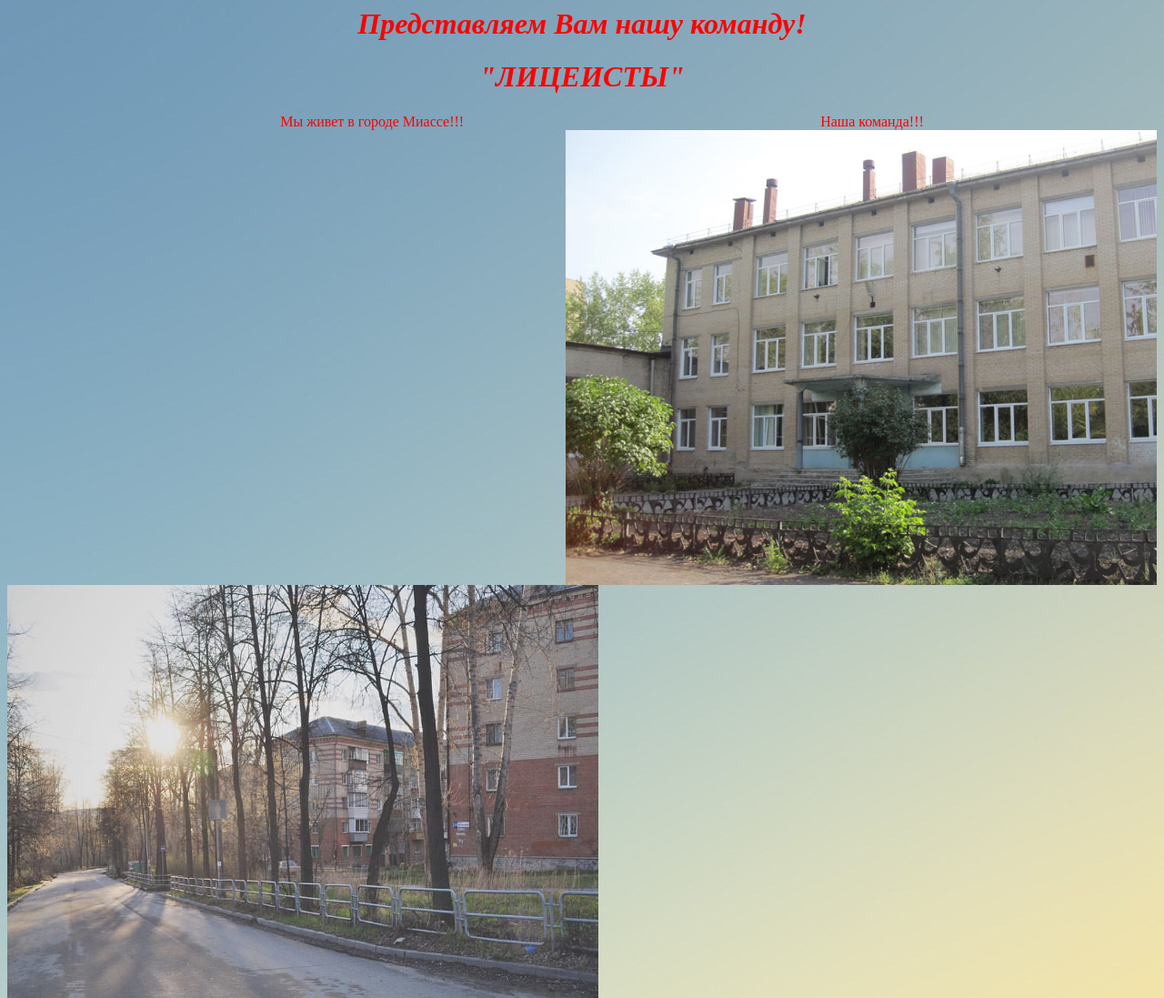
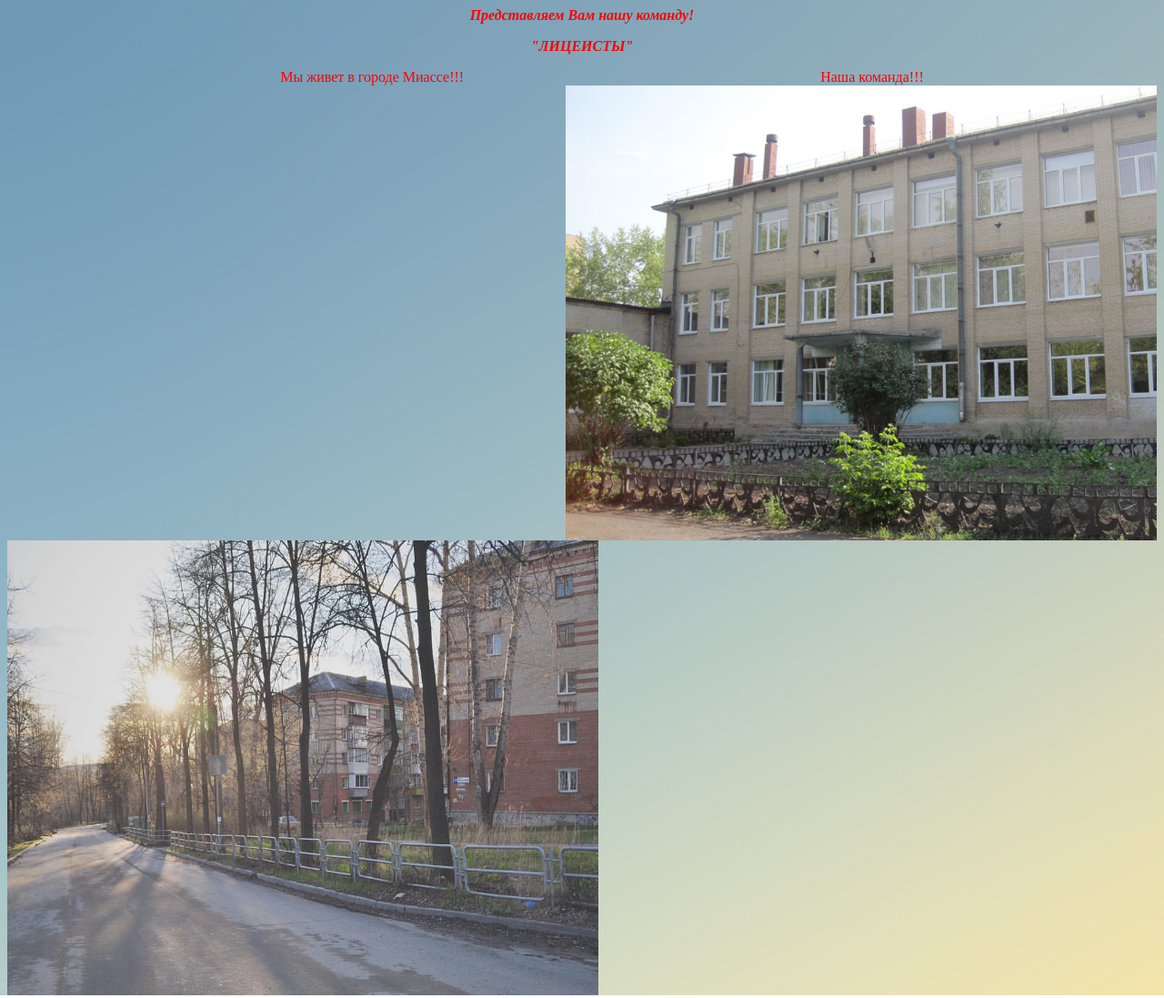
Before and after one commit to kmurych/my_first_exp, a plain HTML site: page Index.html in a window 1280 px wide. Shown: the top 1097 px of the page at 91% size. Drawn offline with Linux system fonts and the light colour scheme.

Commit message:
Update Index.html

```diff
--- a/Index.html
+++ b/Index.html
@@ -8,8 +8,8 @@
   }
   </style>
 <BODY background="kZzSiI-bDGE.jpg" id="main">
-<H1 align="center">  <b> <I> Представляем Вам нашу команду! </i> </b>  </H1>
-<p> <h1 align="center">  <b> <I> "ЛИЦЕИСТЫ" </i> </b>  </H1>
+  <b> <I> Представляем Вам нашу команду! </i> </b>
+<p>   <b> <I> "ЛИЦЕИСТЫ" </i> </b>
 <p>  &nbsp;&nbsp;&nbsp;&nbsp;&nbsp;&nbsp;&nbsp;&nbsp;&nbsp;&nbsp;&nbsp;Мы живет в городе Миассе!!!
  &nbsp; &nbsp;&nbsp;&nbsp;&nbsp;&nbsp;&nbsp;&nbsp;&nbsp;&nbsp;&nbsp;&nbsp;&nbsp;&nbsp;&nbsp;&nbsp;&nbsp;&nbsp;&nbsp;&nbsp;&nbsp;&nbsp;&nbsp;&nbsp;&nbsp;&nbsp;&nbsp;&nbsp;&nbsp;&nbsp;&nbsp;&nbsp;&nbsp;&nbsp;&nbsp;&nbsp;&nbsp;&nbsp;&nbsp;&nbsp;&nbsp;&nbsp;&nbsp;&nbsp;&nbsp;&nbsp;&nbsp;&nbsp;&nbsp;&nbsp;&nbsp;&nbsp;&nbsp;&nbsp;&nbsp;&nbsp;&nbsp;&nbsp&nbsp;&nbsp;&nbsp;&nbsp;&nbsp;&nbsp;&nbsp;&nbsp;&nbsp;&nbsp;&nbsp;&nbsp;&nbsp;&nbsp;&nbsp;&nbsp;&nbsp;&nbsp;&nbsp;&nbsp;&nbsp;&nbsp;&nbsp;&nbsp;&nbsp;&nbsp;&nbsp;&nbsp;&nbsp;&nbsp;&nbsp;&nbsp;&nbsp;&nbsp;&nbsp;&nbsp;&nbsp; Наша команда!!! </font>
 <a href="team.html"> <img src="feaf23975081f688e319c767d5ae21d5.jpg" align="right" width=650 height=500> </A>
```
